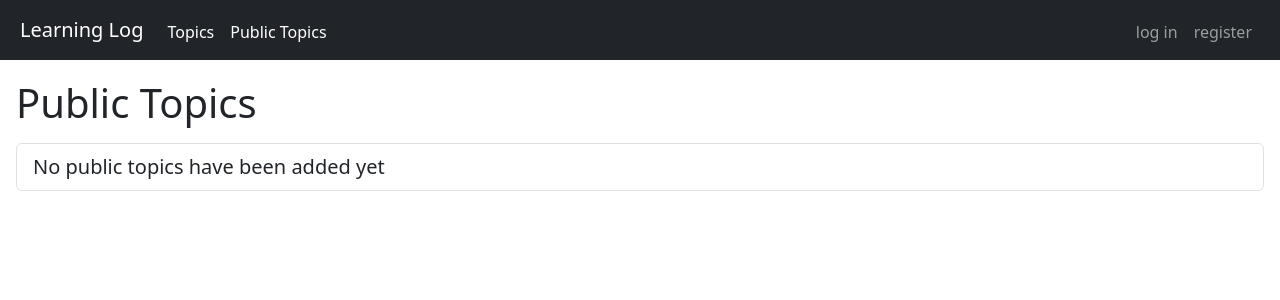
After one commit to Daniiiiiiil/learning_log, a Django app: page /public_topics/ in a window 1280 px wide. The commit adds this page. Shown: the top 300 px of the page. Run offline with Django 4.2, Linux system fonts and the light colour scheme; data that the repository does not hold is empty; some libraries are stand-ins or nearby versions.

Commit message:
Added public topics

```diff
--- a/learning_logs/forms.py
+++ b/learning_logs/forms.py
@@ -5,8 +5,8 @@ from .models import Topic, Entry
 class TopicForm(forms.ModelForm):
     class Meta:
         model = Topic
-        fields = ['text']
-        labels = {'text': ''}
+        fields = ['text', 'public']
+        labels = {'text': '', 'public': 'Make public'}
 
 
 class EntryForm(forms.ModelForm):
--- a/learning_logs/models.py
+++ b/learning_logs/models.py
@@ -7,6 +7,7 @@ class Topic(models.Model):
     text = models.CharField(max_length=200)
     date_added = models.DateTimeField(auto_now_add=True)
     owner = models.ForeignKey(User, models.CASCADE)
+    public = models.BooleanField(primary_key=False)
 
     def __str__(self):
         """Возвращает строковое представление модели"""
--- a/learning_logs/templates/learning_logs/base.html
+++ b/learning_logs/templates/learning_logs/base.html
@@ -33,6 +33,10 @@
              href="{% url 'learning_logs:topics' %}">
             Topics
           </a>
+          <a class="nav-link active" aria-current="page"
+             href="{% url 'learning_logs:public_topics' %}">
+            Public Topics
+          </a>
         </div>
 
         <div class="navbar-nav">
--- /dev/null
+++ b/learning_logs/templates/learning_logs/public_topics.html
@@ -0,0 +1,25 @@
+{% extends "learning_logs/base.html" %}
+
+{% block header %}
+  <h1>Public Topics</h1>
+{% endblock header %}
+
+{% block content %}
+
+  <div class="list-group py-2">
+
+    {% for topic in public_topics %}
+      <a class="list-group-item list-group-item-action px-4"
+         href="{% url 'learning_logs:topic' topic.id %}">
+
+        <span class="badge bg-secondary rounded-pill">
+          {{ topic.entry_set.all|length }}
+        </span>
+        <span class="px-1">{{ topic }}</span>
+      </a>
+    {% empty %}
+      <p class="list-group-item fs-5">No public topics have been added yet</p>
+    {% endfor %}
+
+  </div>
+{% endblock content %}
--- a/learning_logs/templates/learning_logs/topic.html
+++ b/learning_logs/templates/learning_logs/topic.html
@@ -4,10 +4,14 @@
   <div class="card border-0 mb-4 bg-secondary">
     <div class="card-header text-light border-0">
       <span class="h3">{{ topic }}</span>
+
+      {% if topic.owner == user %}
       <a class="btn btn-outline-light py-1 float-end"
          href="{% url 'learning_logs:new_entry' topic.id %}">
         <b>+ Add new entry</b>
       </a>
+      {% endif %}
+
     </div>
   </div>
 {% endblock header %}
@@ -19,10 +23,12 @@
     <div class="card border-dark mb-3">
       <div class="card-header">
         <b>{{ entry.date_added|date:'d M, Y H:i' }}</b>
+        {% if topic.owner == user %}
         <a class="btn btn-outline-secondary p-1 float-end"
            href="{% url 'learning_logs:edit_entry' entry.id %}">
           Edit entry
         </a>
+        {% endif %}
       </div>
       <div class="card-body text-dark">
         <p class="card-text">{{ entry.text }}</p>
--- a/learning_logs/urls.py
+++ b/learning_logs/urls.py
@@ -7,8 +7,10 @@ app_name = 'learning_logs'
 urlpatterns = [
     # Домашняя страница
     path('', views.index, name='index'),
-    # Вывод всех тем
+    # Вывод приватных тем
     path('topics/', views.topics, name='topics'),
+    # Вывод публичных тем
+    path('public_topics/', views.public_topics, name='public_topics'),
     # Страница с подробной информацией по отдельной теме
     path('topics/<int:topic_id>', views.topic, name='topic'),
     # Страница для добавления новой темы
--- a/learning_logs/views.py
+++ b/learning_logs/views.py
@@ -7,6 +7,18 @@ from .models import Topic, Entry
 from .forms import TopicForm, EntryForm
 
 
+def check_topic_publicity(request, topic):
+    """Проверяет, публична ли тема"""
+    if not topic.public:
+        raise Http404
+
+
+def check_topic_ownership(request, topic):
+    """Проверяет, является ли пользователь владельцем темы"""
+    if request.user != topic.owner:
+        raise Http404
+
+
 def index(request):
     """Домашняя страница приложения Learning Log"""
     return render(request, 'learning_logs/index.html')
@@ -14,24 +26,27 @@ def index(request):
 
 @login_required
 def topics(request):
-    """Выводит список тем"""
-    topics = Topic.objects.filter(owner=request.user).order_by('date_added')
+    """Выводит список тем авторизованного пользователя"""
+    topics = Topic.objects.filter(owner=request.user).order_by('-date_added')
     context = {'topics': topics}
     return render(request, 'learning_logs/topics.html', context)
 
 
-def check_topic_owner(request, topic):
-    """Проверяет, принадлежит ли тема текущему пользователю"""
-    if topic.owner != request.user:
-        raise Http404
+def public_topics(request):
+    """Вывод публичных тем"""
+    public_topics = Topic.objects.filter(public=True).order_by('-date_added')
+    context = {'public_topics': public_topics}
+    return render(request, 'learning_logs/public_topics.html', context)
 
 
-@login_required
 def topic(request, topic_id):
     """Выводит одну тему и все ее записи"""
     topic = get_object_or_404(Topic, id=topic_id)
-    # Проверка владельца темы
-    check_topic_owner(request, topic)
+    # Проверка доступности темы
+    try:
+        check_topic_publicity(request, topic)
+    except Http404:
+        check_topic_ownership(request, topic)
 
     entries = topic.entry_set.order_by('-date_added')
     context = {'topic': topic, 'entries': entries}
@@ -62,7 +77,7 @@ def new_entry(request, topic_id):
     """Добавляет новую запись по конкретной теме"""
     topic = get_object_or_404(Topic, id=topic_id)
     # Проверка принадлежности темы пользователю
-    check_topic_owner(request, topic)
+    check_topic_ownership(request, topic)
 
     if request.method != 'POST':
         # Данные не отправлялись; создается пустая форма
@@ -85,8 +100,8 @@ def edit_entry(request, entry_id):
     """Редактирует существующую запись"""
     entry = get_object_or_404(Entry, id=entry_id)
     topic = entry.topic
-    # Проверка владельца темы
-    check_topic_owner(request, topic)
+    # Проверка принадлежности темы
+    check_topic_ownership(request, topic)
 
     if request.method != 'POST':
         # Исходный запрос; форма заполняется данными текущей записи
```
Also changed, not shown: learning_logs/migrations/0004_topic_public.py (added).
